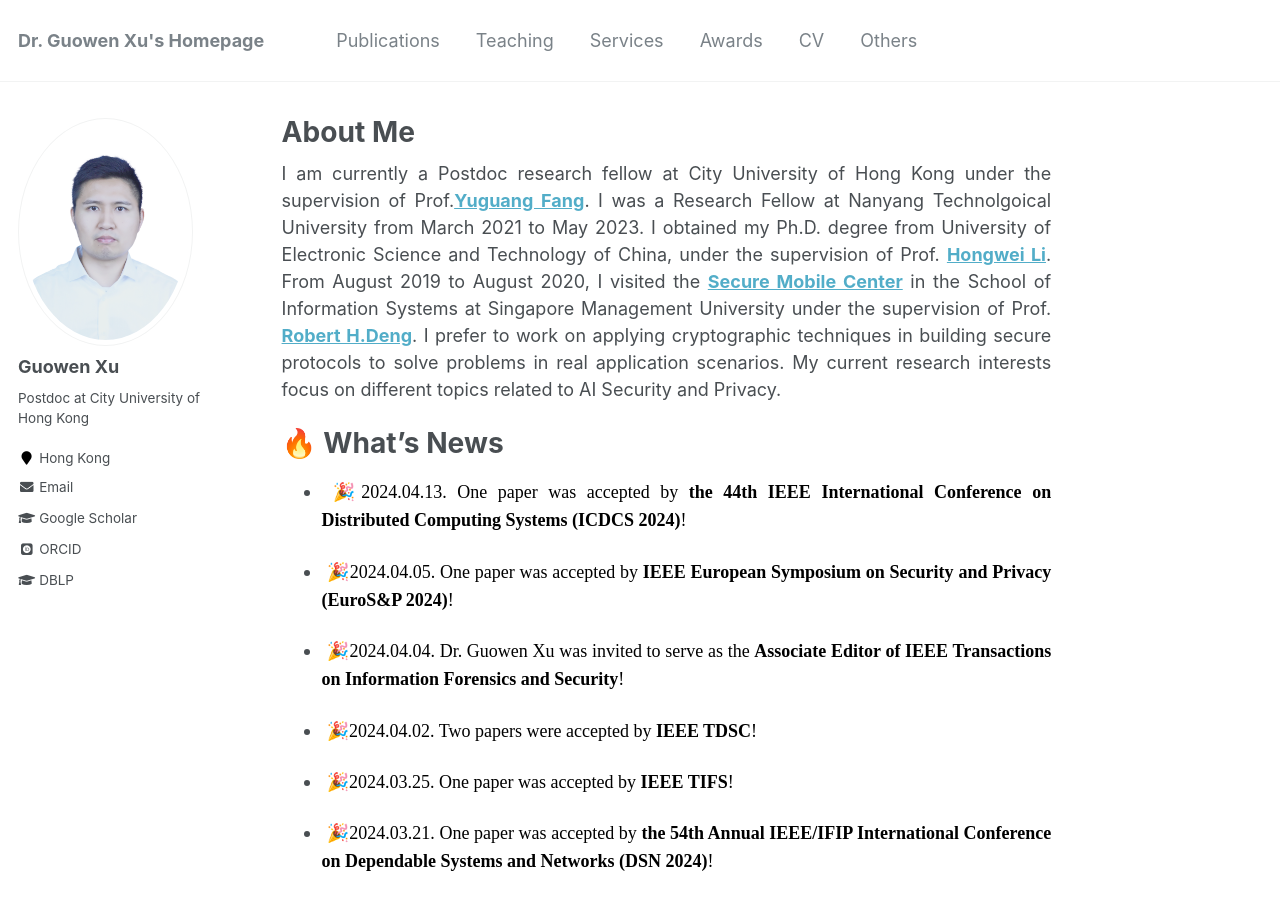
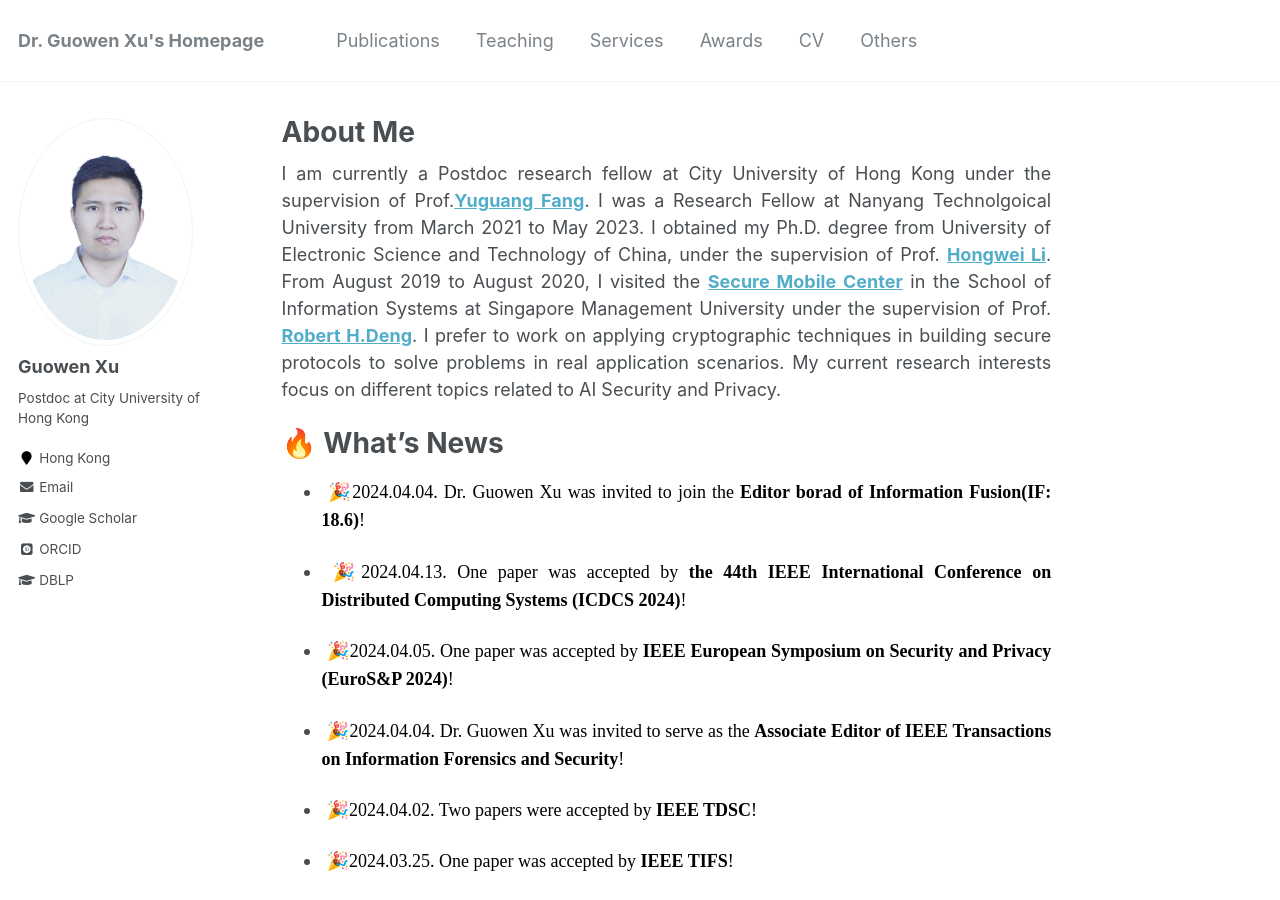
Before and after one commit to Guowen-xu/guowen-xu.github.io, a Jekyll site: the page built from _pages/about.md, in a window 1280 px wide and 900 px high. Built offline with Jekyll 4.4.1, drawn with Linux system fonts in a browser that asks for light colours; some web fonts are replaced.

Commit message:
Update about.md

```diff
--- a/_pages/about.md
+++ b/_pages/about.md
@@ -15,7 +15,8 @@ redirect_from:
 
   🔥 What's News
 ======
--  <p align="justify">&nbsp;🎉<font face="Times New Roman" color=black size=4>2024.04.13. One paper was  accepted by <b>the 44th IEEE International Conference on Distributed Computing Systems (ICDCS 2024)</b>!</font></p>
+-   <p align="justify">&nbsp;🎉<font face="Times New Roman" color=black size=4>2024.04.04.  Dr. Guowen Xu was invited to join the <b>Editor borad of Information Fusion(IF: 18.6)</b>!</font></p>
+-   <p align="justify">&nbsp;🎉<font face="Times New Roman" color=black size=4>2024.04.13. One paper was  accepted by <b>the 44th IEEE International Conference on Distributed Computing Systems (ICDCS 2024)</b>!</font></p>
 -   <p align="justify">&nbsp;🎉<font face="Times New Roman" color=black size=4>2024.04.05. One paper was  accepted by <b>IEEE European Symposium on Security and Privacy (EuroS&P 2024)</b>!</font></p>
 -   <p align="justify">&nbsp;🎉<font face="Times New Roman" color=black size=4>2024.04.04.  Dr. Guowen Xu was invited to serve as the  <b>Associate Editor of IEEE Transactions on Information Forensics and Security</b>!</font></p>
 -    <p align="justify">&nbsp;🎉<font face="Times New Roman" color=black size=4>2024.04.02. Two papers were accepted by  <b>IEEE  TDSC</b>!</font></p>
```
